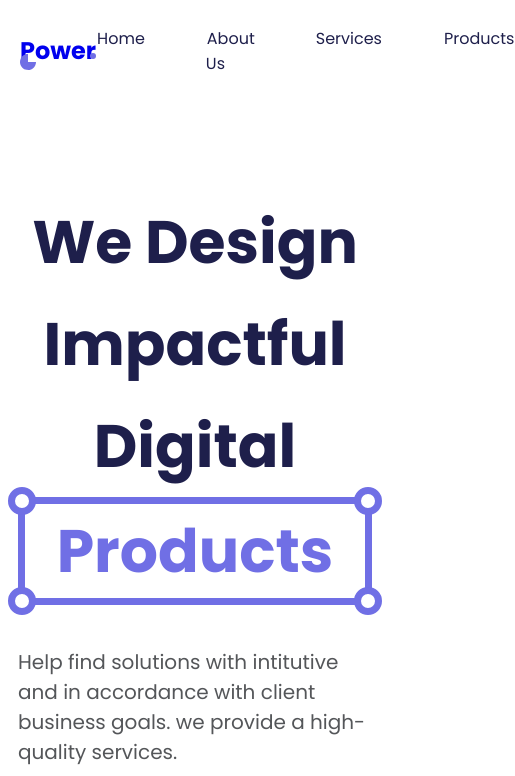
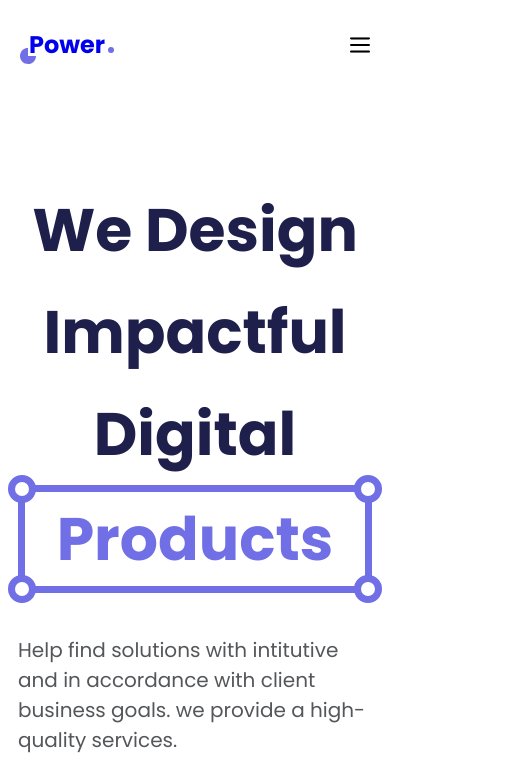
Before and after one commit to SavchenkoVolodymyr/Power_Agency, a website: page src/index.html in a window 390 px wide. Shown: the top 776 px of the page, 515 px wide, since content can reach past the window. Drawn offline with nearby package versions, Linux system fonts and the light colour scheme; files that its build step writes are made by us from their sources.

Commit message:
feat:mob_menu

```diff
--- a/src/html/header.html
+++ b/src/html/header.html
@@ -2,7 +2,7 @@
 	<div class="header_in container">
 		<a href="#" class="logo"> Power </a>
 		<nav class="nav">
-			<ul class="nav_list">
+			<ul class="nav_list nav__list">
 				<li class="nav_list__item">
 					<a href="#" class="nav_list__link"> Home</a>
 				</li>
@@ -16,6 +16,8 @@
 					<a href="#products" class="nav_list__link">Products</a>
 				</li>
 			</ul>
+			<button class="nav_close"></button>
 		</nav>
+		<button class="menu_button"></button>
 	</div>
 </header>
--- a/src/index.html
+++ b/src/index.html
@@ -11,7 +11,7 @@
 		<link rel="stylesheet" href="https://cdn.jsdelivr.net/npm/swiper@11/swiper-bundle.min.css" />
 		<link rel="stylesheet" href="css/style.css" />
 	</head>
-	<body>
+	<body class="body">
 		<div class="wrapper">
 			@@include('./html/header.html')
 			<main class="main">
@@ -25,5 +25,6 @@
 		</div>
 		<script src="https://cdn.jsdelivr.net/npm/swiper@11/swiper-bundle.min.js"></script>
 		<script src="js/script.min.js"></script>
+		<script src="./js/scriptmenu.js"></script>
 	</body>
 </html>
--- /dev/null
+++ b/src/js/scriptmenu.js
@@ -0,0 +1,16 @@
+// const body = document.querySelector('body');
+
+const menuButton = document.querySelector('.menu_button');
+const menuCloseButton = document.querySelector('.nav_close');
+const menu = document.querySelector('.nav');
+const bodyK = document.querySelector('.body');
+
+menuButton.addEventListener('click', function () {
+	menu.classList.add('active');
+	bodyK.classList.add('body--overflow_hidden');
+});
+
+menuCloseButton.addEventListener('click', function () {
+	menu.classList.remove('active');
+	bodyK.classList.remove('body--overflow_hidden');
+});
--- a/src/scss/blocks/_header.scss
+++ b/src/scss/blocks/_header.scss
@@ -1,4 +1,81 @@
 @use '../helpers/abstracts' as *;
+.nav{
+	@include bp (767px, max){
+		position: fixed;
+		z-index: 998;
+
+		top: 0;
+		left: 0;
+		width: 100dvw;
+		height: 100dvh;
+		background-color: $color_accent;
+		display: flex;
+
+		transition: all 0.3s ease-in-out;
+		overflow: auto;
+
+		transform: translateX(-100dvw);
+		opacity: 0;
+		visibility: hidden;
+		pointer-events: none;
+	}
+}
+.nav.active {
+	@include bp (767px, max){
+	transform: translateX(0);
+	opacity: 1;
+	visibility: visible;
+	pointer-events: auto;
+	}
+}
+.nav_close{
+	@include bp (767px, max){
+		display: block;
+		position: absolute;
+		z-index: 999;
+		top: 6.8rem;
+		left: 2rem;
+
+		height: 5rem;
+		width: 5rem;
+		background-color: transparent;
+		background-repeat: no-repeat;
+		background-size: contain;
+		background-position: center;
+		background-image: url(.././imgs/header/nav_cross.png);
+		border: none;
+
+		cursor: pointer;
+	}
+}
+.nav__list{
+	@include bp (767px, max){
+		display: flex;
+		flex-direction: column;
+		padding: 4rem;
+		align-items: center;
+		row-gap: 7rem;
+		margin: auto;
+		text-align: center;
+	}
+}
+.menu_button{
+	@include bp (767px, max){
+		display: block;
+
+		height: 2rem;
+		width: 2rem;
+		background-color: transparent;
+		background-repeat: no-repeat;
+		background-size: contain;
+		background-position: center;
+		background-image: url(.././imgs/header/burger_menu.svg);
+		border: none;
+
+		cursor: pointer;
+	}
+}
+
 
 .header {
 	margin-top: 2.6rem;
@@ -22,10 +99,16 @@
 				font-size: 1.6rem;
 				font-weight: 400;
 				color: #1e1f4b;
-				border: 1px solid #fff;
+				border: 1px solid $color_white;
 				&:hover {
 					border: 1px solid #1e1f4b;
 				}
+				@include bp (767px, max){
+					color: $color_white;
+					font-size: 4rem;
+					border: none;
+				}
+
 			}
 		}
 	}
@@ -59,3 +142,8 @@
 		background: url(.././imgs/Ellipse_83.svg) center no-repeat;
 	}
 }
+.nav__list{
+	@include bp (767px, max){
+
+	}
+}
```
Also changed, not shown: src/imgs/header/burger_menu.svg (added), src/imgs/header/nav_cross.png (added).
